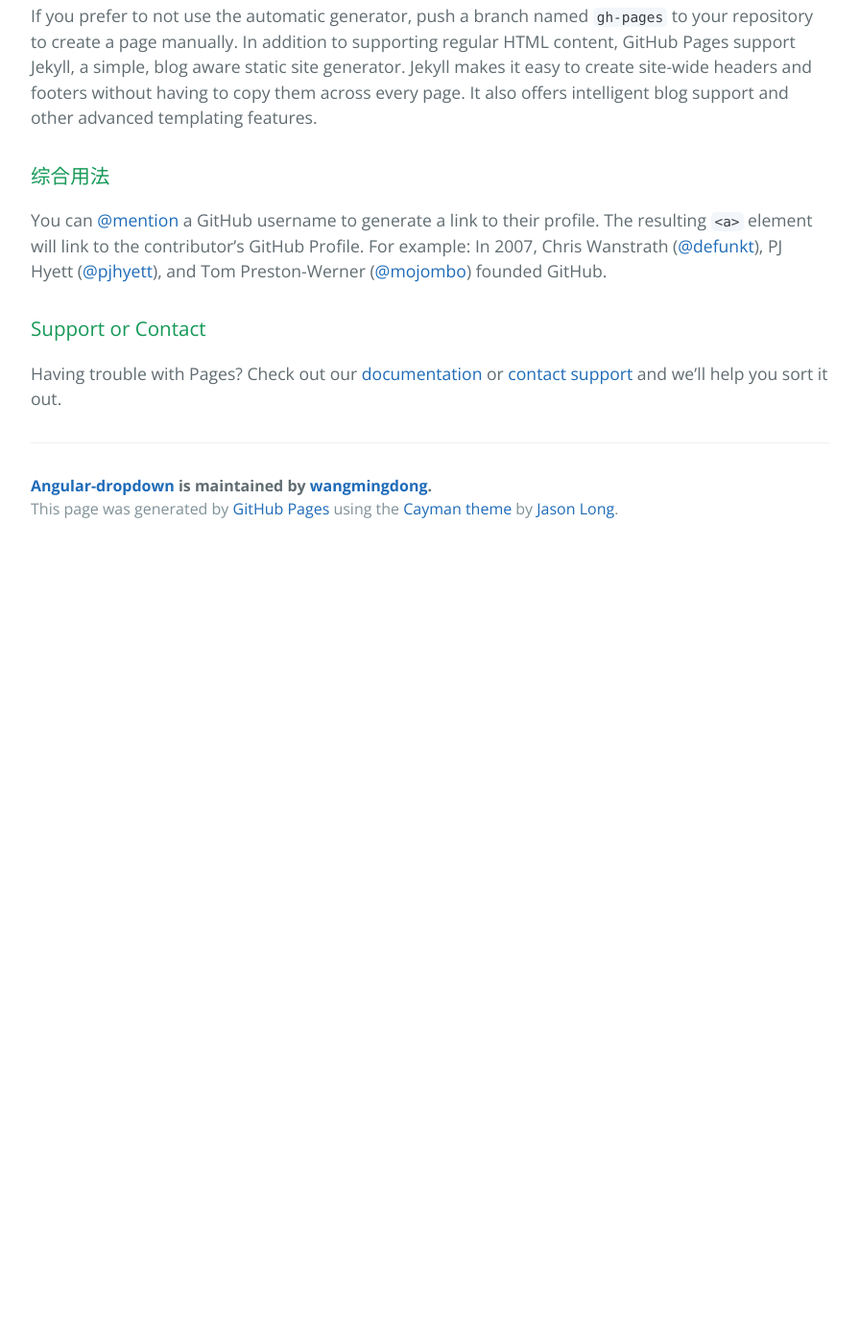
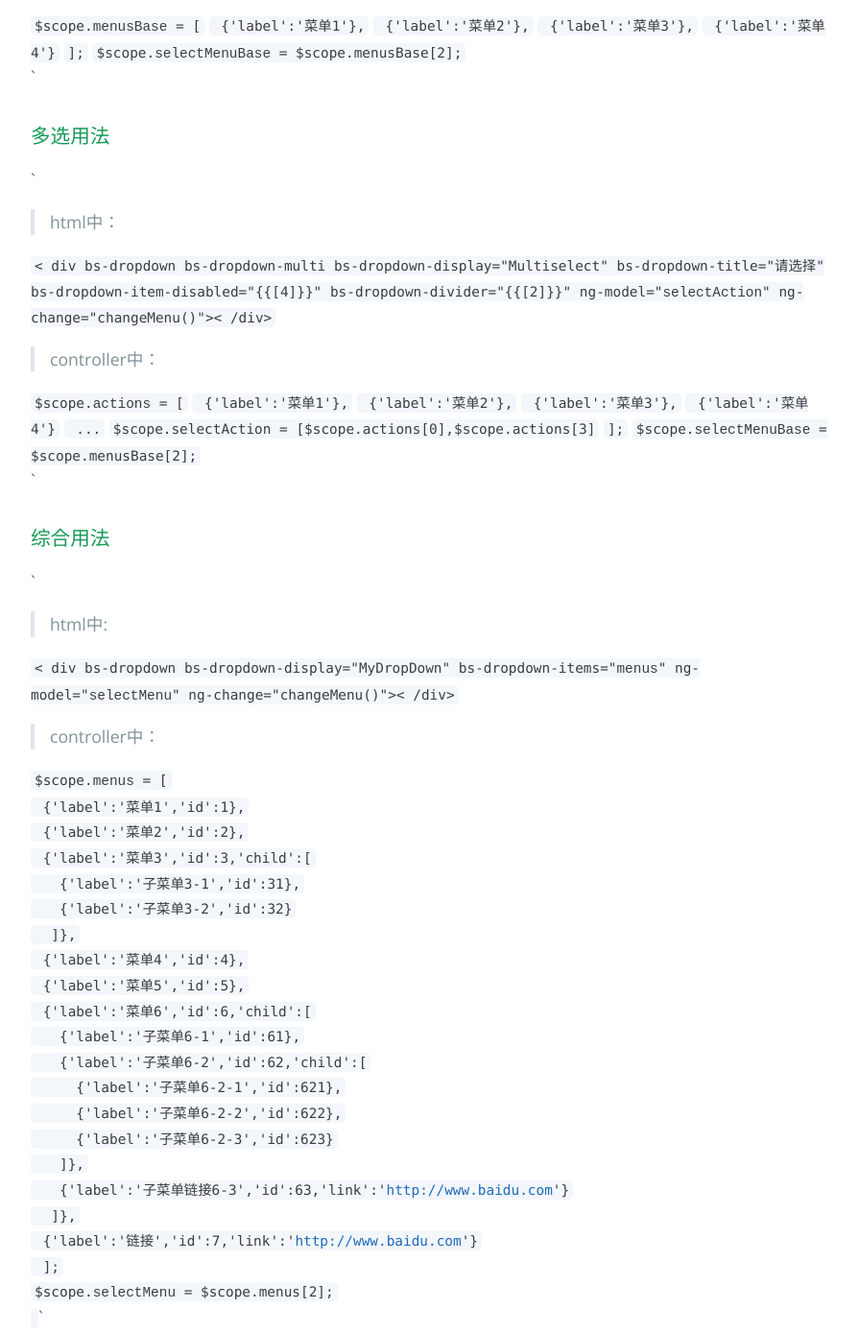
Before and after one commit to wangmingdong/angular-dropdown, a plain HTML site: page index.html in a window 1280 px wide. Shown: the part 1220-2609 px from the top of the page at 96% size, without its empty margins (192-1087 px from the left). Before the commit the page ends 1794 px from the top, so only its background shows below. Drawn offline with nearby package versions, Linux system fonts and the light colour scheme.

```diff
--- a/index.html
+++ b/index.html
@@ -20,6 +20,15 @@
 
     <section class="main-content">
       <h3>
+<a id="引入js文件" class="anchor" href="#%E5%BC%95%E5%85%A5js%E6%96%87%E4%BB%B6" aria-hidden="true"><span aria-hidden="true" class="octicon octicon-link"></span></a>引入JS文件</h3>
+
+<p><code>&lt;script src="js/angular.min.js"&gt;&lt;/script&gt;</code></p>
+
+<hr>
+
+<p><code>&lt;script src="js/bsDropdown.js"&gt;&lt;/script&gt;</code></p>
+
+<h3>
 <a id="基本用法" class="anchor" href="#%E5%9F%BA%E6%9C%AC%E7%94%A8%E6%B3%95" aria-hidden="true"><span aria-hidden="true" class="octicon octicon-link"></span></a>基本用法</h3>
 
 <p>`</p><blockquote>
@@ -76,17 +85,73 @@
 <h3>
 <a id="多选用法" class="anchor" href="#%E5%A4%9A%E9%80%89%E7%94%A8%E6%B3%95" aria-hidden="true"><span aria-hidden="true" class="octicon octicon-link"></span></a>多选用法</h3>
 
-<p>If you prefer to not use the automatic generator, push a branch named <code>gh-pages</code> to your repository to create a page manually. In addition to supporting regular HTML content, GitHub Pages support Jekyll, a simple, blog aware static site generator. Jekyll makes it easy to create site-wide headers and footers without having to copy them across every page. It also offers intelligent blog support and other advanced templating features.</p>
+<p>`</p><blockquote>
+  <p>html中：</p>
+</blockquote>
+<code>&lt; div bs-dropdown
+     bs-dropdown-multi
+     bs-dropdown-display="Multiselect"
+     bs-dropdown-title="请选择"
+     bs-dropdown-item-disabled="{{[4]}}"
+     bs-dropdown-divider="{{[2]}}"
+     ng-model="<kbd>selectAction</kbd>"
+     ng-change="changeMenu()"&gt;&lt; /div&gt;
+</code>
+
+<blockquote>
+  <p>controller中：</p>
+</blockquote>
+
+<p><code>$scope.<kbd>actions</kbd> = [</code>
+<code> {'label':'菜单1'},</code>
+<code> {'label':'菜单2'},</code>
+<code> {'label':'菜单3'},</code>
+<code> {'label':'菜单4'}</code>
+<code> ...</code>
+<code>$scope.selectAction = [$scope.actions[0],$scope.actions[3]</code>
+<code>];</code>
+<code>$scope.<kbd>selectMenuBase</kbd> = $scope.menusBase[2];</code><br>`</p>
 
 <h3>
 <a id="综合用法" class="anchor" href="#%E7%BB%BC%E5%90%88%E7%94%A8%E6%B3%95" aria-hidden="true"><span aria-hidden="true" class="octicon octicon-link"></span></a>综合用法</h3>
 
-<p>You can <a href="https://help.github.com/articles/basic-writing-and-formatting-syntax/#mentioning-users-and-teams" class="user-mention">@mention</a> a GitHub username to generate a link to their profile. The resulting <code>&lt;a&gt;</code> element will link to the contributor’s GitHub Profile. For example: In 2007, Chris Wanstrath (<a href="https://github.com/defunkt" class="user-mention">@defunkt</a>), PJ Hyett (<a href="https://github.com/pjhyett" class="user-mention">@pjhyett</a>), and Tom Preston-Werner (<a href="https://github.com/mojombo" class="user-mention">@mojombo</a>) founded GitHub.</p>
+<p>`</p><blockquote>
+  <p>html中:</p>
+</blockquote>
+<code>
+    &lt; div bs-dropdown
+         bs-dropdown-display="MyDropDown"
+         bs-dropdown-items="<kbd>menus</kbd>"
+         ng-model="<kbd>selectMenu</kbd>"
+         ng-change="changeMenu()"&gt;&lt; /div&gt;
+</code>
 
-<h3>
-<a id="support-or-contact" class="anchor" href="#support-or-contact" aria-hidden="true"><span aria-hidden="true" class="octicon octicon-link"></span></a>Support or Contact</h3>
+<blockquote>
+  <p>controller中：</p>
+</blockquote>
 
-<p>Having trouble with Pages? Check out our <a href="https://help.github.com/pages">documentation</a> or <a href="https://github.com/contact">contact support</a> and we’ll help you sort it out.</p>
+<p><code>$scope.<kbd>menus</kbd> = [</code><br>
+<code> {'label':'菜单1','id':1},</code><br>
+<code> {'label':'菜单2','id':2},</code><br>
+<code> {'label':'菜单3','id':3,'child':[</code><br>
+<code>   {'label':'子菜单3-1','id':31},</code><br>
+<code>   {'label':'子菜单3-2','id':32}</code><br>
+<code>  ]},</code><br>
+<code> {'label':'菜单4','id':4},</code><br>
+<code> {'label':'菜单5','id':5},</code><br>
+<code> {'label':'菜单6','id':6,'child':[</code><br>
+<code>   {'label':'子菜单6-1','id':61},</code><br>
+<code>   {'label':'子菜单6-2','id':62,'child':[</code><br>
+<code>     {'label':'子菜单6-2-1','id':621},</code><br>
+<code>     {'label':'子菜单6-2-2','id':622},</code><br>
+<code>     {'label':'子菜单6-2-3','id':623}</code><br>
+<code>   ]},</code><br>
+<code>   {'label':'子菜单链接6-3','id':63,'link':'<a href="http://www.baidu.com">http://www.baidu.com</a>'}</code><br>
+<code>  ]},</code><br>
+<code> {'label':'链接','id':7,'link':'<a href="http://www.baidu.com">http://www.baidu.com</a>'}</code><br>
+<code> ];</code><br>
+<code>$scope.<kbd>selectMenu</kbd> = $scope.menus[2];</code><br>
+<code></code>`</p>
 
       <footer class="site-footer">
         <span class="site-footer-owner"><a href="https://github.com/wangmingdong/angular-dropdown">Angular-dropdown</a> is maintained by <a href="https://github.com/wangmingdong">wangmingdong</a>.</span>
```
Also changed, not shown: params.json (+1 -1 lines).
